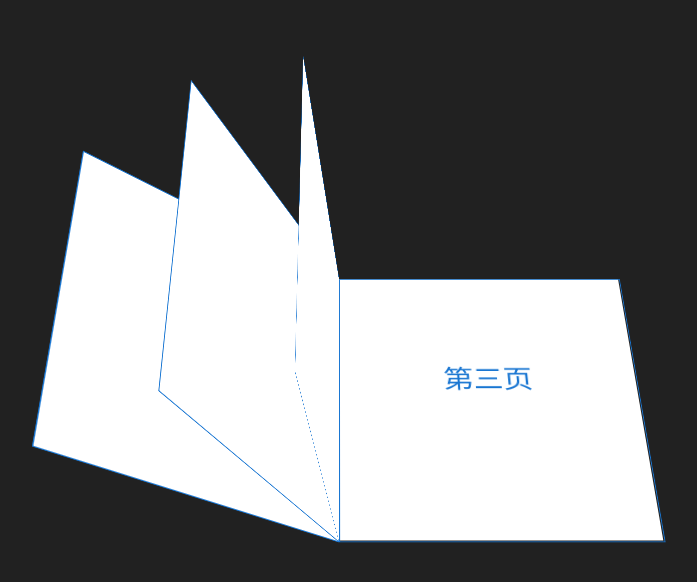
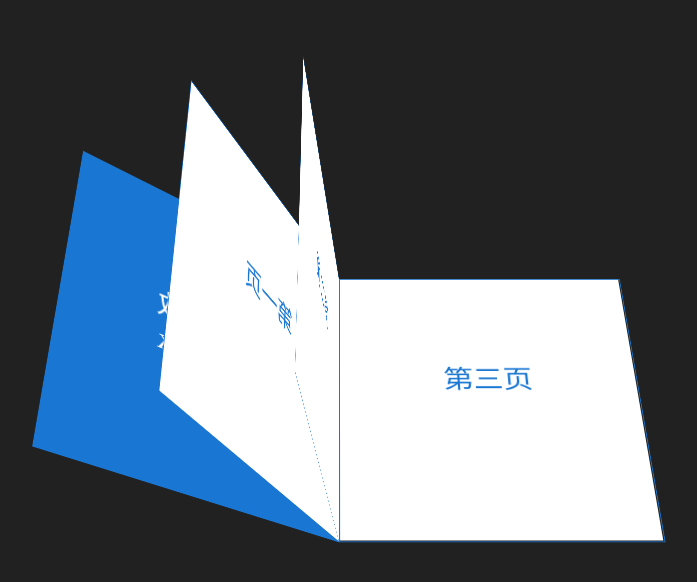
Before and after one commit to BUPT-HJM/css3-flip-book, a plain HTML site: page index.html in a window 1280 px wide. Shown: the whole page, without its empty margins (301-998 px from the left). Drawn offline with Linux system fonts and the light colour scheme.

Commit message:
change the book's back

```diff
--- a/index.html
+++ b/index.html
@@ -343,14 +343,14 @@
 			<div class="book-page page-front">
 				<p>第二页</p>
 			</div>
-			<div class="book-page page-back"></div>
+			<!-- <div class="book-page page-back"></div> -->
 		</div>
 		<!-- 书的第二页 -->
 		<div class="book-page-box book-page-2 preserve-3d flip-animation-2">
 			<div class="book-page page-front">
 				<p>第一页</p>
 			</div>
-			<div class="book-page page-back"></div>
+			<!-- <div class="book-page page-back"></div> -->
 		</div>
 		<!-- 书的封面 -->
 		<div class="book-page-box book-page-1 preserve-3d flip-animation-1">
@@ -361,7 +361,7 @@
 					flip-book
 				</p>
 			</div>
-			<div class="book-page page-back"></div>
+			<!-- <div class="book-page page-back"></div> -->
 		</div>
 	</div>
 </body>
```
